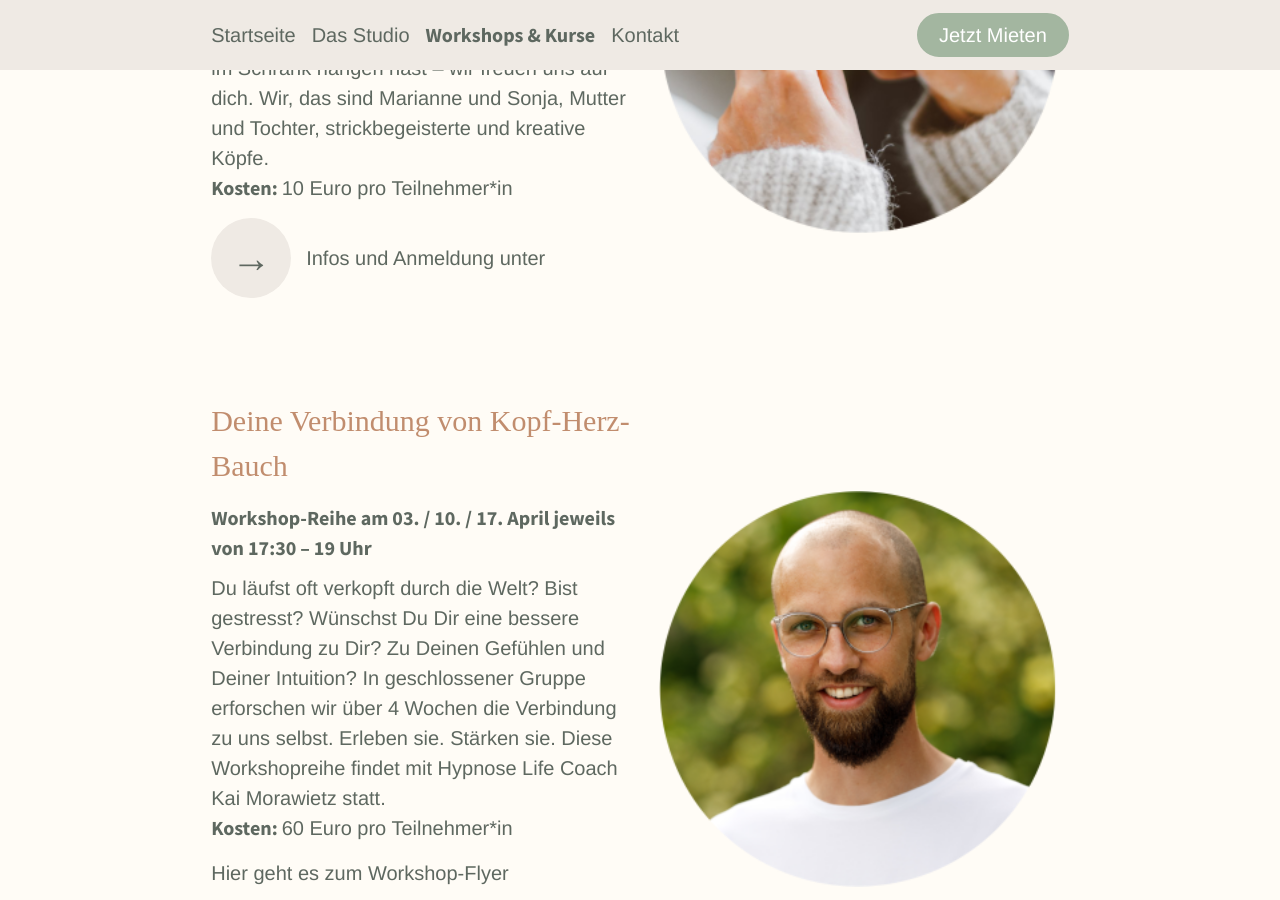
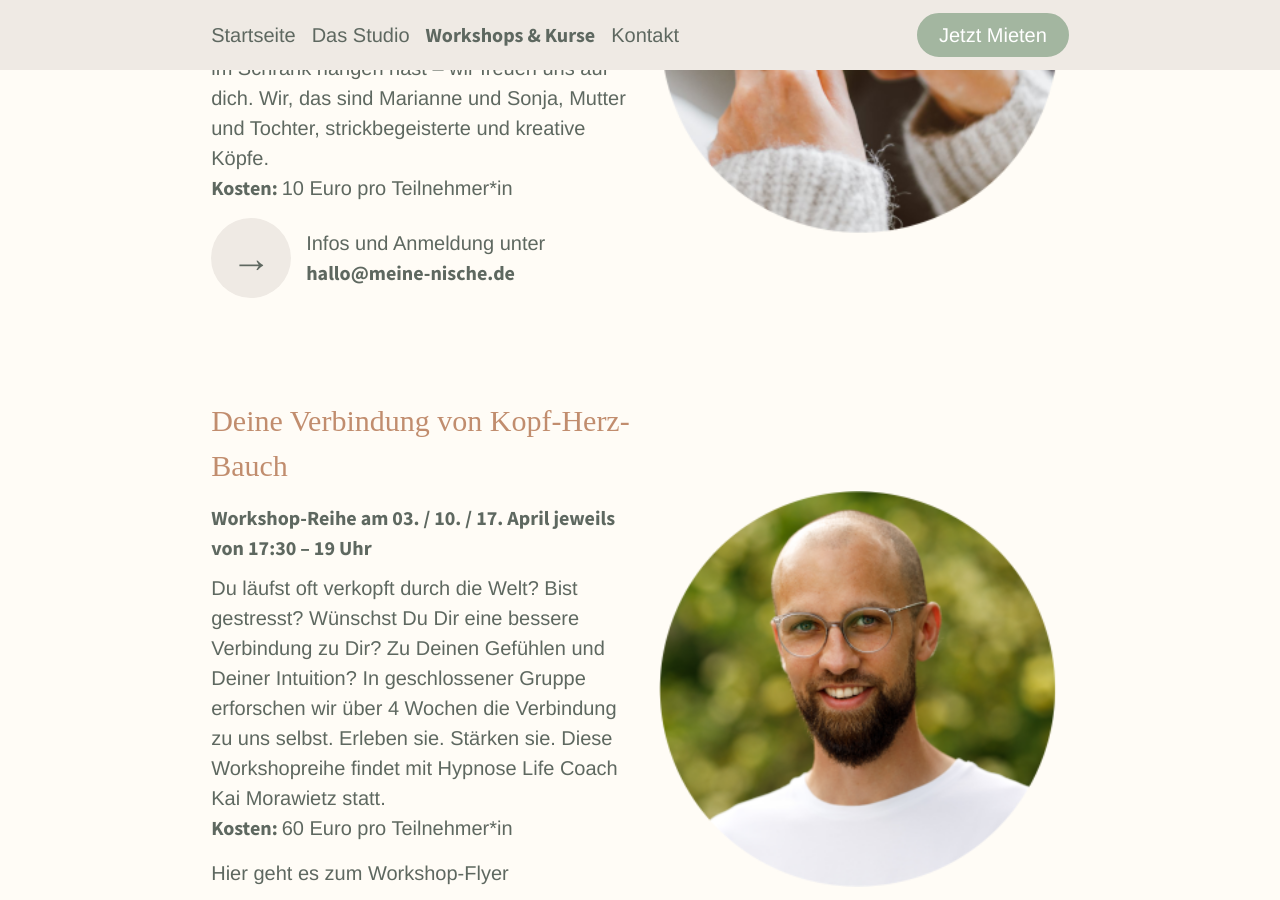
Before and after one commit to sonjafeitsch/meine-nische-website, a Jekyll site: the page built from kurse.html, in a window 1280 px wide and 900 px high, scrolled down 1056 px. Built offline with Jekyll 4.4.1, drawn with Linux system fonts in a browser that asks for light colours; some web fonts are replaced.

Commit message:
fix: missing mail

```diff
--- a/kurse.html
+++ b/kurse.html
@@ -12,6 +12,7 @@ events:
     neu zum Stricken gekommen bist oder schon zahlreiche Projekte im Schrank hängen hast – wir freuen uns auf dich. Wir,
     das sind Marianne und Sonja, Mutter und Tochter, strickbegeisterte und kreative Köpfe."
     costs: "10 Euro pro Teilnehmer*in"
+    address: hallo@meine-nische.de
   - name: Deine Verbindung von Kopf-Herz-Bauch
     time: Workshop-Reihe am 03. / 10. / 17. April jeweils von 17:30 – 19 Uhr
     description: "Du läufst oft verkopft durch die Welt? Bist gestresst?
```
